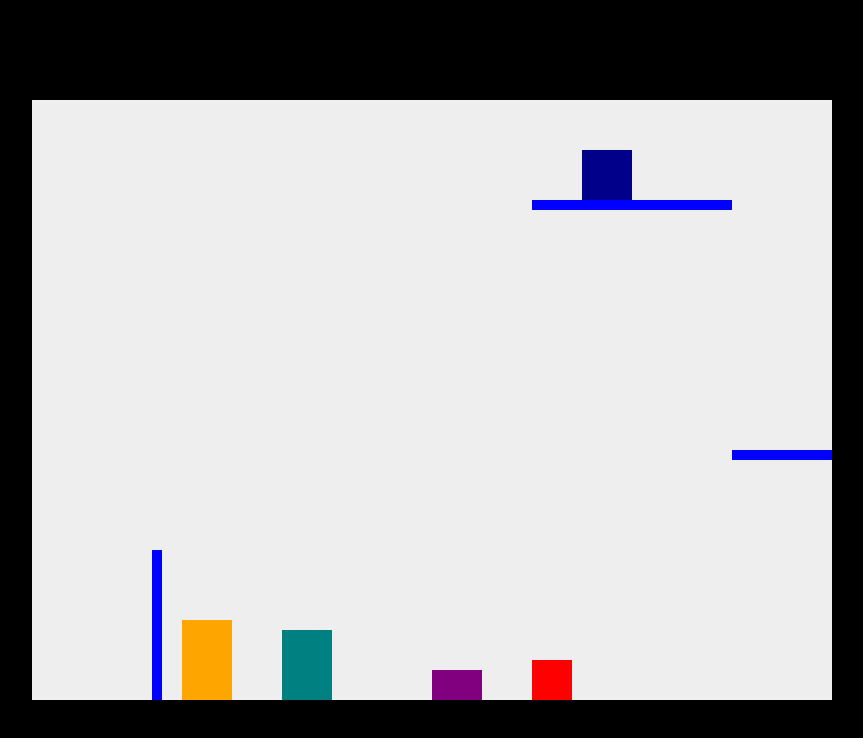
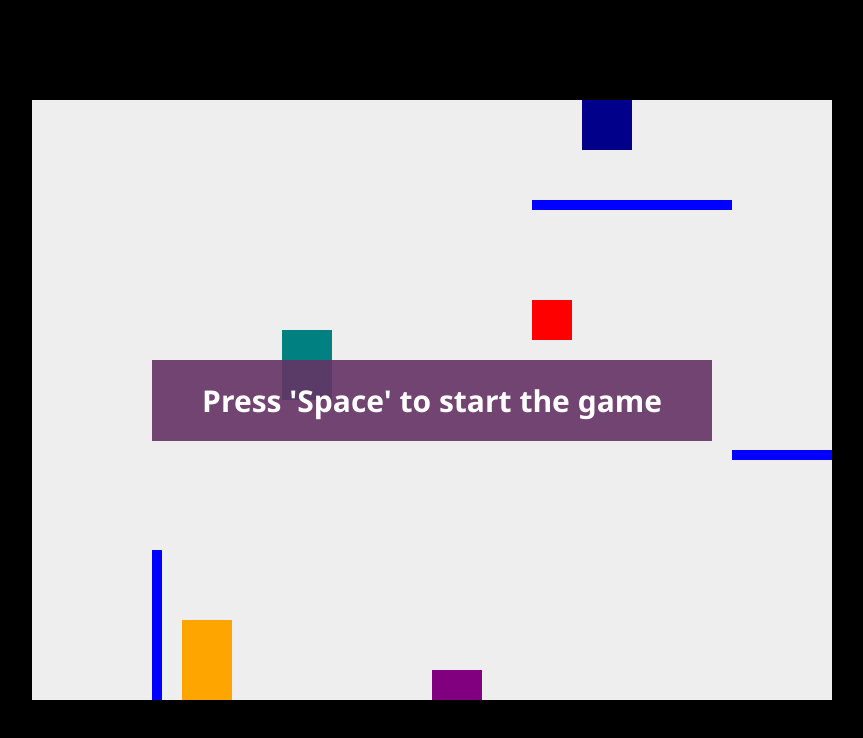
Before and after one commit to ScriptRaccoon/jump-and-run-template, a plain HTML site: page index.html in a window 1280 px wide. Shown: the whole page, without its empty margins (208-1071 px from the left). Drawn offline with Linux system fonts and the light colour scheme.

Commit message:
delayed start

```diff
--- a/Timer.js
+++ b/Timer.js
@@ -1,11 +1,12 @@
-import { objects } from "./objects.js";
+import { drawObjects, updateObjects } from "./objects.js";
 import { clearCanvas } from "./canvas.js";
 
 class Timer {
-    constructor(deltaTime) {
+    constructor(deltaTime = 1000 / 60) {
         let accumulatedTime = 0;
-        let lastTime = 0;
+        let lastTime = null;
         this.loop = (currentTime) => {
+            if (lastTime) {
                 accumulatedTime += currentTime - lastTime;
                 if (accumulatedTime > 1000) {
                     accumulatedTime = 1000;
@@ -13,6 +14,7 @@ class Timer {
                 while (accumulatedTime > deltaTime) {
                     this.update(deltaTime);
                     accumulatedTime -= deltaTime;
+                }
             }
             lastTime = currentTime;
             this.start();
@@ -24,18 +26,18 @@ class Timer {
 
     update(deltaTime) {
         clearCanvas();
-        objects.forEach((obj) => obj.update(deltaTime));
-        objects.forEach((obj) => obj.draw());
+        updateObjects(deltaTime);
+        drawObjects();
     }
 
     debug() {
         this.update(1000 / 60);
         window.addEventListener("keydown", (e) => {
-            if (e.key === " ") {
+            if (e.key === "d") {
                 this.update(1000 / 60);
             }
         });
     }
 }
 
-export const timer = new Timer(1000 / 60);
+export const timer = new Timer();
--- a/canvas.js
+++ b/canvas.js
@@ -4,3 +4,9 @@ export const ctx = canvas.getContext("2d");
 export function clearCanvas() {
     ctx.clearRect(0, 0, canvas.width, canvas.height);
 }
+
+const info = document.getElementById("info");
+
+export function hideInfoText() {
+    info.style.display = "none";
+}
--- a/index.html
+++ b/index.html
@@ -11,6 +11,7 @@
     <body>
         <main>
             <canvas id="canvas" width="800" height="600"></canvas>
+            <aside id="info">Press 'Space' to start the game</aside>
         </main>
 
         <script src="main.js" type="module"></script>
--- a/main.js
+++ b/main.js
@@ -2,16 +2,24 @@ import { Player } from "./Player.js";
 import { timer } from "./Timer.js";
 import { Rectangle } from "./Rectangle.js";
 import { Box } from "./Box.js";
+import { drawObjects } from "./objects.js";
+import { hideInfoText } from "./canvas.js";
 
-new Player({ pos: [500, 100], size: [40, 40] });
+new Player({ pos: [500, 200], size: [40, 40] });
 new Rectangle({ pos: [500, 100], size: [200, 10], color: "blue" });
 new Rectangle({ pos: [700, 350], size: [100, 10], color: "blue" });
 new Rectangle({ pos: [120, 450], size: [10, 150], color: "blue" });
 
 new Box({ pos: [150, 520], size: [50, 80], color: "orange" });
-new Box({ pos: [250, 530], size: [50, 70], color: "teal" });
+new Box({ pos: [250, 230], size: [50, 70], color: "teal" });
 new Box({ pos: [400, 570], size: [50, 30], color: "purple" });
 new Box({ pos: [550, 0], size: [50, 50], color: "darkblue" });
 
-// timer.debug();
-timer.start();
+drawObjects();
+
+window.addEventListener("keydown", (e) => {
+    if (e.key === " ") {
+        timer.start();
+        hideInfoText();
+    }
+});
--- a/objects.js
+++ b/objects.js
@@ -5,3 +5,11 @@ export const objectsOfType = {
     Box: [],
     Player: [],
 };
+
+export function drawObjects() {
+    objects.forEach((obj) => obj.draw());
+}
+
+export function updateObjects(deltaTime) {
+    objects.forEach((obj) => obj.update(deltaTime));
+}
--- a/style.css
+++ b/style.css
@@ -5,6 +5,7 @@
 
 body {
     background-color: black;
+    font-family: "Segoe UI", Tahoma, Geneva, Verdana, sans-serif;
 }
 
 main {
@@ -14,6 +15,15 @@ main {
     align-items: center;
 }
 
+main > aside {
+    position: absolute;
+    color: white;
+    font-size: 30px;
+    font-weight: 600;
+    background-color: rgb(100, 50, 100, 0.9);
+    padding: 20px 50px;
+}
+
 canvas {
     background-color: #eee;
 }
```
Lines whose indentation alone changed are shown as unchanged.
